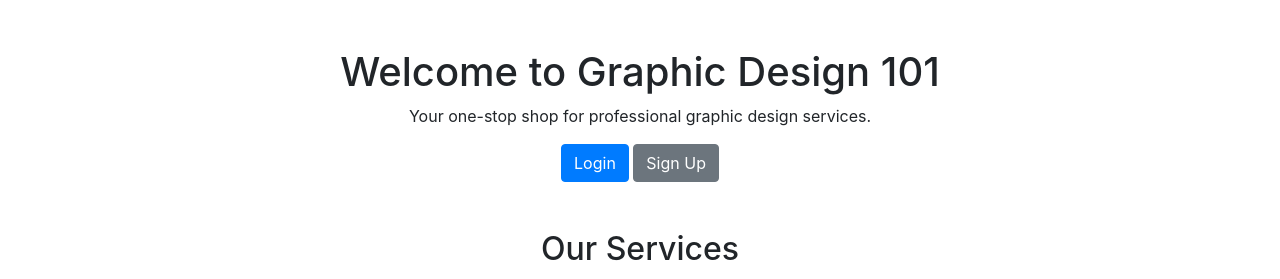
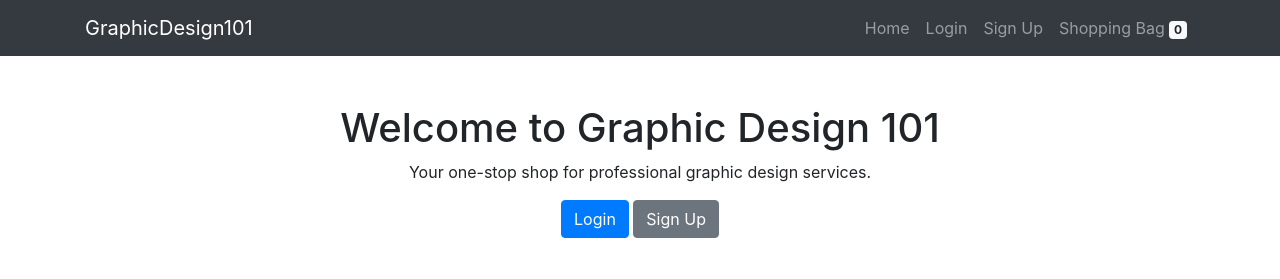
Before and after one commit to Markmcl25/graphicdesign101, a Django app: page / in a window 1280 px wide. Shown: the top 279 px of the page. Run offline with Django 3.2, Linux system fonts and the light colour scheme.

Commit message:
updated base.html added shopping bag and home view to views.py

```diff
--- a/home/urls.py
+++ b/home/urls.py
@@ -4,4 +4,5 @@ from . import views
 
 urlpatterns = [
     path('', views.index, name='home'),
+    path('', views.home_view, name='index'),
 ]
--- a/home/views.py
+++ b/home/views.py
@@ -6,3 +6,6 @@ def index(request):
     """ A view to return index page """
 
     return render(request, 'home/index.html')
+
+def home_view(request):
+    return render(request, 'home/home.html')
--- a/templates/base.html
+++ b/templates/base.html
@@ -3,53 +3,87 @@
 <!doctype html>
 <html lang="en">
   <head>
-
     {% block meta %}
         <meta http-equiv="X-UA-Compatible" content="ie=edge">
         <meta charset="utf-8">
         <meta name="viewport" content="width=device-width, initial-scale=1, shrink-to-fit=no">
     {% endblock %}
 
-    {% block extra_meta %}
-    {% endblock %}
-
-
-
     {% block corecss %}
+        <!-- Bootstrap CSS -->
         <link rel="stylesheet" href="https://cdn.jsdelivr.net/npm/bootstrap@4.6.2/dist/css/bootstrap.min.css" integrity="sha384-xOolHFLEh07PJGoPkLv1IbcEPTNtaed2xpHsD9ESMhqIYd0nLMwNLD69Npy4HI+N" crossorigin="anonymous">
     {% endblock %}
 
     {% block extra_css %}
     {% endblock %}
 
+    <title>GraphicDesign101 | {% block extra_title %}{% endblock %}</title>
+  </head>
+  <body>
+    <!-- Navigation Bar -->
+    <nav class="navbar navbar-expand-lg navbar-dark bg-dark">
+      <div class="container">
+        <a class="navbar-brand" href="{% url 'index' %}">GraphicDesign101</a>
+        <button class="navbar-toggler" type="button" data-toggle="collapse" data-target="#navbarNav" aria-controls="navbarNav" aria-expanded="false" aria-label="Toggle navigation">
+          <span class="navbar-toggler-icon"></span>
+        </button>
+        <div class="collapse navbar-collapse" id="navbarNav">
+          <ul class="navbar-nav ml-auto">
+            <li class="nav-item">
+              <a class="nav-link" href="{% url 'index' %}">Home</a>
+            </li>
+            {% if user.is_authenticated %}
+              <li class="nav-item">
+                <a class="nav-link" href="{% url 'account_logout' %}">Logout</a>
+              </li>
+            {% else %}
+              <li class="nav-item">
+                <a class="nav-link" href="{% url 'account_login' %}">Login</a>
+              </li>
+              <li class="nav-item">
+                <a class="nav-link" href="{% url 'account_signup' %}">Sign Up</a>
+              </li>
+            {% endif %}
+            <li class="nav-item">
+              <a class="nav-link" href="{% url 'shopping_bag' %}">
+                <i class="fas fa-shopping-bag"></i> Shopping Bag
+                <span class="badge badge-light">{{ bag_items_count|default:0 }}</span>
+              </a>
+            </li>
+          </ul>
+        </div>
+      </div>
+    </nav>
+
+    <!-- Flash Messages -->
+    {% if messages %}
+    <div class="container mt-3">
+      {% for message in messages %}
+      <div class="alert alert-{{ message.tags }} alert-dismissible fade show" role="alert">
+        {{ message }}
+        <button type="button" class="btn-close" data-bs-dismiss="alert" aria-label="Close"></button>
+      </div>
+      {% endfor %}
+    </div>
+    {% endif %}
+
+    <!-- Main Content -->
+    <div class="container mt-5">
+      {% block content %}
+      {% endblock %}
+    </div>
+
+    <!-- Footer -->
+    <footer>
+    </footer>
+
     {% block corejs %}
+        <!-- Bootstrap JS and Dependencies -->
         <script src="https://cdn.jsdelivr.net/npm/jquery@3.5.1/dist/jquery.slim.min.js" integrity="sha384-DfXdz2htPH0lsSSs5nCTpuj/zy4C+OGpamoFVy38MVBnE+IbbVYUew+OrCXaRkfj" crossorigin="anonymous"></script>
         <script src="https://cdn.jsdelivr.net/npm/bootstrap@4.6.2/dist/js/bootstrap.bundle.min.js" integrity="sha384-Fy6S3B9q64WdZWQUiU+q4/2Lc9npb8tCaSX9FK7E8HnRr0Jz8D6OP9dO5Vg3Q9ct" crossorigin="anonymous"></script>
-        <script src="https://cdn.jsdelivr.net/npm/jquery@3.5.1/dist/jquery.slim.min.js" integrity="sha384-DfXdz2htPH0lsSSs5nCTpuj/zy4C+OGpamoFVy38MVBnE+IbbVYUew+OrCXaRkfj" crossorigin="anonymous"></script>
-        <script src="https://cdn.jsdelivr.net/npm/popper.js@1.16.1/dist/umd/popper.min.js" integrity="sha384-9/reFTGAW83EW2RDu2S0VKaIzap3H66lZH81PoYlFhbGU+6BZp6G7niu735Sk7lN" crossorigin="anonymous"></script>
-        <script src="https://cdn.jsdelivr.net/npm/bootstrap@4.6.2/dist/js/bootstrap.min.js" integrity="sha384-+sLIOodYLS7CIrQpBjl+C7nPvqq+FbNUBDunl/OZv93DB7Ln/533i8e/mZXLi/P+" crossorigin="anonymous"></script>
     {% endblock %}
 
     {% block extra_js %}
     {% endblock %}
-
-    <title>Graphicdesign101 {% block extra_title %}{% endblock %}</title>
-  </head>
-  <body>
-   <header class="container-fluid fixed-top"></header>
-
-   {% if messages %}
-        <div class="message-container"></div>
-    {% endif %}
-
-    {% block page_header %}
-    {% endblock %}
-
-    {% block content %}
-    {% endblock %}
-
-    {% block postloadjs %}
-    {% endblock %}
-
   </body>
 </html>
```
